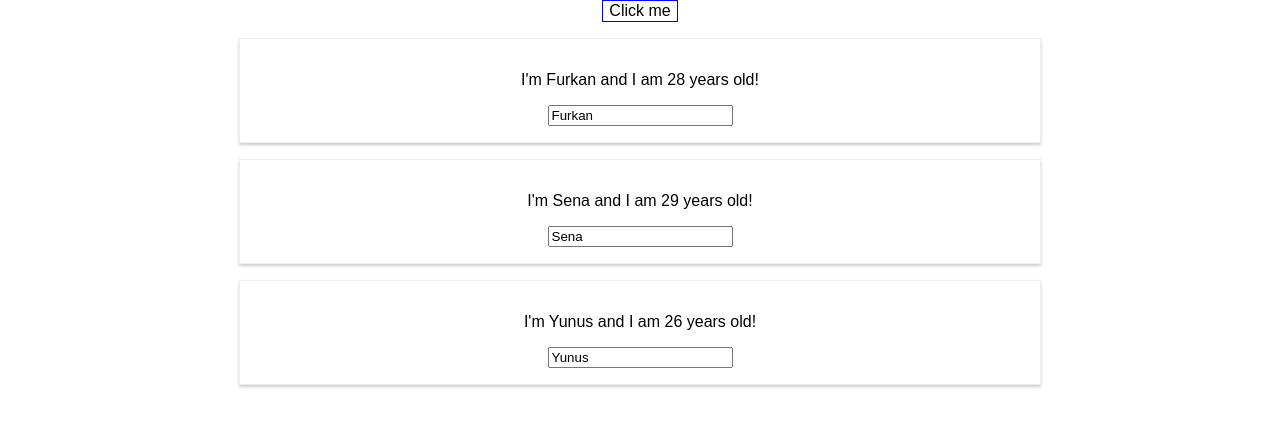
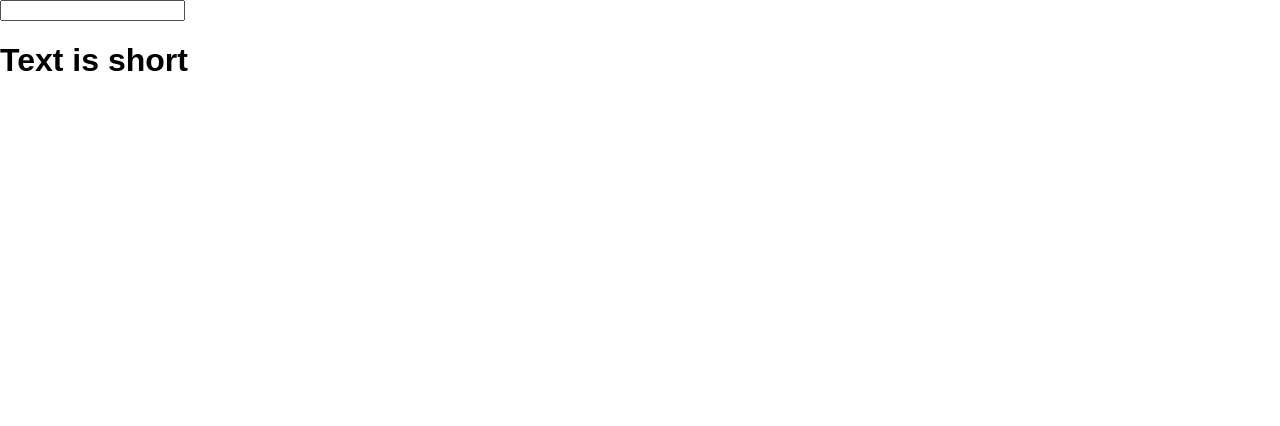
Before and after one commit to RoyalDevGit/Blog, a React (Create React App) app: page / in a window 1280 px wide. Shown: the top 426 px of the page. Built offline with nearby package versions, Linux system fonts and the light colour scheme.

Commit message:
some assigments and my solutions

```diff
--- a/public/index.html
+++ b/public/index.html
@@ -1,5 +1,6 @@
 <!doctype html>
 <html lang="en">
+
 <head>
   <meta charset="utf-8">
   <meta name="viewport" content="width=device-width, initial-scale=1, shrink-to-fit=no">
@@ -21,6 +22,7 @@
     -->
   <title>React App</title>
 </head>
+
 <body>
   <noscript>
     You need to enable JavaScript to run this app.
@@ -37,4 +39,5 @@
       To create a production bundle, use `npm run build` or `yarn build`.
     -->
 </body>
+
 </html>
--- a/src/App.js
+++ b/src/App.js
@@ -1,78 +1,34 @@
-import React, { Component } from 'react';
-import './App.css';
-import Person from './Person/Person';
-
-class App extends Component {
+import React, { Component } from 'react'
+import ValidationComponent from './ValidationComponent';
+import CharComponent from './CharComponent';
+export default class App extends Component {
     state = {
-    persons: [
-      { name: 'Furkan', age: 28 },
-      { name: 'Sena', age: 29 },
-      { name: 'Yunus', age: 26 }
-    ],
-    showPersons: true
+        text: ''
+    }
+    onChangeHandler = e => {
+        const input = e.target.value;
+        this.setState({ text: input })
     }
 
-
-  switchNameHandler = () => {
-    // console.log('Was clicked!');
-    // DON'T DO THIS: this.state.persons[0].name = 'Maximilian';
-    this.setState({
-      persons: [
-        { name: 'Maximilian', age: 28 },
-        { name: 'Manu', age: 29 },
-        { name: 'Stephanie', age: 27 }
-      ],
-    });
-  };
-
-  onNameChange = e => {
-    this.setState({
-      persons: [
-        { name: 'Maximilian', age: 28 },
-        { name: e.target.value, age: 29 },
-        { name: 'Stephanie', age: 27 }
-      ]
-    })
-  }
-  togglePersonHandler = () => {
-    const doesShow = this.state.showPersons;
-    this.setState({
-      showPersons: !doesShow
-    });
+    deleteBlockHandler = (charIndex) => {
+        const text = this.state.text;
+        let splittedText = text.split('');
+        splittedText.splice(charIndex, 1);
+        this.setState({ text: splittedText.join('') });
     }
     render() {
-    const style = {
-      backgroundColor: 'white',
-      font: 'inherit',
-      border: '1px solid blue',
-      padding: '8x'
-    };
+        const input = this.state.text;
+        const chars = input.split('').map((char, index) => {
+            return <CharComponent value={char} key={index} click={() => this.deleteBlockHandler(index)} />
+        });
+
         return (
-      <div className="App" >
-        <button style={style}
-          onClick={this.togglePersonHandler}>Click me</button>
-        {
-          this.state.showPersons ?
-            < div >
-              <Person
-                name={this.state.persons[0].name}
-                age={this.state.persons[0].age}
+            <div>
+                <input type="text" onChange={this.onChangeHandler} value={this.state.text} />
+                <ValidationComponent textLength={this.state.text}
                 />
-              <Person
-                name={this.state.persons[1].name}
-                age={this.state.persons[1].age}
-                change={this.onNameChange}
-              />
-              <Person
-                name={this.state.persons[2].name}
-                age={this.state.persons[2].age}
-              />
-            </div> : <h2>Furkan Ozbek</h2>
+                {chars}
+            </div>
+        )
     }
-      </div>
-    );
 }
-  // return React.createElement('div', {className: 'App'}, React.createElement('h1', null, 'Does this work now?'));
-}
-
-export default App;
--- /dev/null
+++ b/src/CharComponent.js
@@ -0,0 +1,16 @@
+import React from 'react'
+
+export default function CharComponent(props) {
+    const style = {
+        display: 'inline-block',
+        padding: '16px',
+        margin: '16px',
+        border: '1px solid black',
+        textAlign: 'center'
+    }
+    return (
+        <div style={style} onClick={props.click}>
+            <p>{props.value}</p>
+        </div>
+    )
+}
--- a/src/Person/Person.js
+++ b/src/Person/Person.js
@@ -3,7 +3,7 @@ import './Person.css';
 const person = (props) => {
     return (
         <div className="Person">
-            <p>I'm {props.name} and I am {props.age} years old!</p>
+            <p onClick={props.click}>I'm {props.name} and I am {props.age} years old!</p>
             <p>{props.children}</p>
             <input type="text" onChange={props.change} value={props.name} />
         </div>
--- /dev/null
+++ b/src/ValidationComponent.js
@@ -0,0 +1,17 @@
+import React from 'react'
+
+export default function ValidationComponent(props) {
+    const isLong = props.textLength.length > 5;
+    let component = null;
+    if (isLong) {
+        component = (<h1>Text long enough</h1>);
+    }
+    else {
+        component = (<h1>Text is short</h1>);
+    }
+    return (
+        <div>
+            {component}
+        </div>
+    );
+}
```
Also changed, not shown: src/App1.js (added, +84 -0 lines), 1 other file (tests, documents, lock files or other folders). Lines whose indentation alone changed are shown as unchanged.
